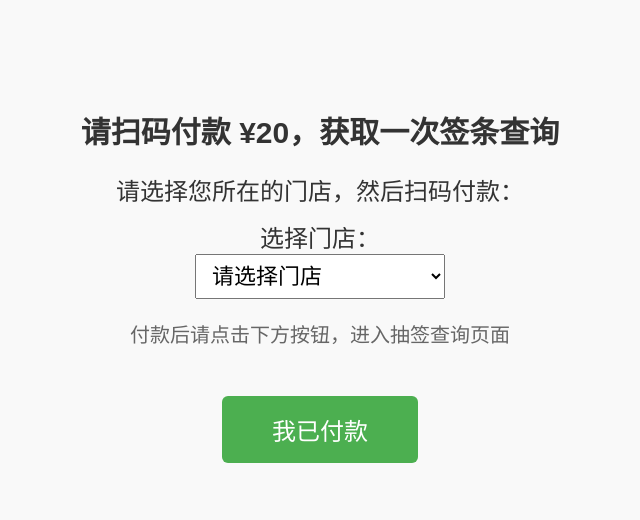
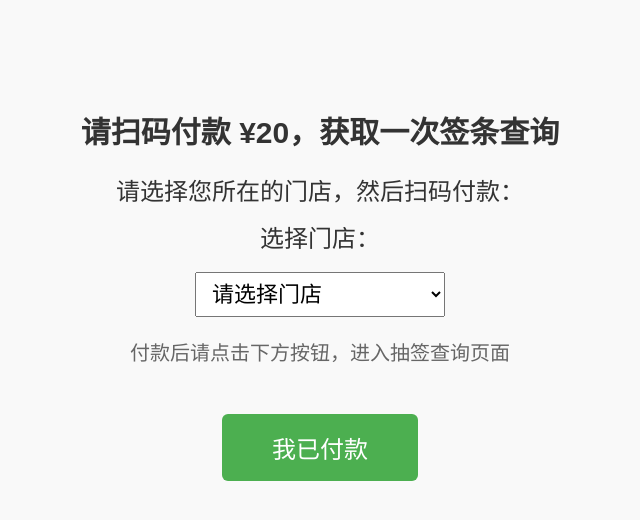
Before and after one commit to xingniantobuildRainbowhouse/qian_system, a Flask app: page / in a window 1280 px wide. Shown: the top 520 px of the page, without its empty margins (320-960 px from the left). Run offline with Flask 2, Linux system fonts and the light colour scheme.

```diff
--- a/templates/pay.html
+++ b/templates/pay.html
@@ -46,11 +46,16 @@
         button:hover {
             background-color: #45a049;
         }
+        label[for="branch"] {
+            display: inline-block;
+            margin-bottom: 12px;  /* 给label底部加点间距 */
+        }
         /* 在这里加门店选择框样式 */
         select#branch {
             font-size: 22px;
             padding: 8px 12px;
             width: 250px;
+            margin-top: 6px;  /* 给select顶部加点间距 */
         }
     </style>
 </head>
```
